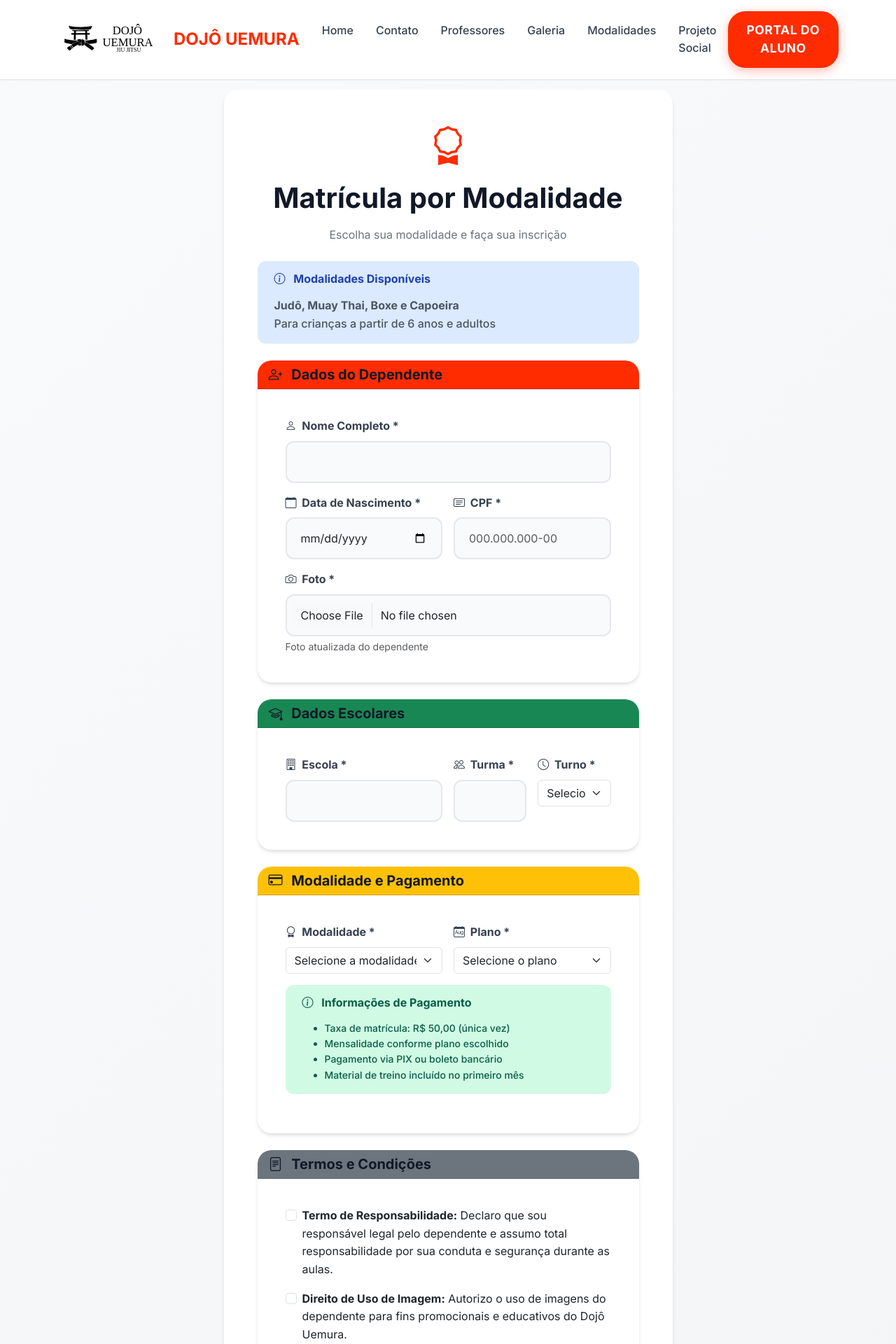
After one commit to vitorluiz/dojouemura, a Django app: template usuarios/templates/usuarios/matricula_modalidade_paga.html in a window 1280 px wide. The commit adds this page. Shown: the top 1920 px of the page at 70% size. Run offline with Django 3.2, Linux system fonts and the light colour scheme; the template is opened without the code that fills it, so the values that code supplies are empty.

Commit message:
feat: implementar validações específicas por tipo de matrícula - criar template para modalidade paga e melhorar lógica das views

```diff
--- /dev/null
+++ b/usuarios/templates/usuarios/matricula_modalidade_paga.html
@@ -0,0 +1,285 @@
+{% extends 'usuarios/base.html' %}
+{% load static %}
+
+{% block title %}Matrícula por Modalidade - Dojô Uemura{% endblock %}
+
+{% block content %}
+<div class="container py-5">
+    <div class="row justify-content-center">
+        <div class="col-md-8 col-lg-7">
+            <div class="card">
+                <div class="card-body p-5">
+                    <div class="text-center mb-4">
+                        <div class="display-4 text-primary mb-3">
+                            <i class="bi bi-award"></i>
+                        </div>
+                        <h2 class="fw-bold">Matrícula por Modalidade</h2>
+                        <p class="text-muted">Escolha sua modalidade e faça sua inscrição</p>
+                    </div>
+
+                    <!-- Informações sobre modalidades pagas -->
+                    <div class="alert alert-info mb-4">
+                        <h6 class="alert-heading fw-bold">
+                            <i class="bi bi-info-circle me-2"></i>
+                            Modalidades Disponíveis
+                        </h6>
+                        <p class="mb-0">
+                            <strong>Judô, Muay Thai, Boxe e Capoeira</strong><br>
+                            Para crianças a partir de 6 anos e adultos
+                        </p>
+                    </div>
+
+                    <form method="post" id="matriculaModalidadeForm">
+                        {% csrf_token %}
+
+                        <!-- Dados do Dependente -->
+                        <div class="card mb-4">
+                            <div class="card-header bg-primary text-white">
+                                <h5 class="mb-0">
+                                    <i class="bi bi-person-plus me-2"></i>
+                                    Dados do Dependente
+                                </h5>
+                            </div>
+                            <div class="card-body">
+                                <div class="row g-3">
+                                    <div class="col-12">
+                                        <label for="nome_completo" class="form-label fw-bold">
+                                            <i class="bi bi-person me-1"></i>
+                                            Nome Completo *
+                                        </label>
+                                        <input type="text" class="form-control" id="nome_completo" name="nome_completo" required>
+                                    </div>
+
+                                    <div class="col-md-6">
+                                        <label for="data_nascimento" class="form-label fw-bold">
+                                            <i class="bi bi-calendar me-1"></i>
+                                            Data de Nascimento *
+                                        </label>
+                                        <input type="date" class="form-control" id="data_nascimento" name="data_nascimento" required>
+                                    </div>
+
+                                    <div class="col-md-6">
+                                        <label for="cpf" class="form-label fw-bold">
+                                            <i class="bi bi-card-text me-1"></i>
+                                            CPF *
+                                        </label>
+                                        <input type="text" class="form-control" id="cpf" name="cpf" placeholder="000.000.000-00" required>
+                                    </div>
+
+                                    <div class="col-12">
+                                        <label for="foto" class="form-label fw-bold">
+                                            <i class="bi bi-camera me-1"></i>
+                                            Foto *
+                                        </label>
+                                        <input type="file" class="form-control" id="foto" name="foto" accept="image/*" required>
+                                        <div class="form-text">Foto atualizada do dependente</div>
+                                    </div>
+                                </div>
+                            </div>
+                        </div>
+
+                        <!-- Dados Escolares -->
+                        <div class="card mb-4">
+                            <div class="card-header bg-success text-white">
+                                <h5 class="mb-0">
+                                    <i class="bi bi-mortarboard me-2"></i>
+                                    Dados Escolares
+                                </h5>
+                            </div>
+                            <div class="card-body">
+                                <div class="row g-3">
+                                    <div class="col-md-6">
+                                        <label for="escola" class="form-label fw-bold">
+                                            <i class="bi bi-building me-1"></i>
+                                            Escola *
+                                        </label>
+                                        <input type="text" class="form-control" id="escola" name="escola" required>
+                                    </div>
+
+                                    <div class="col-md-3">
+                                        <label for="turma" class="form-label fw-bold">
+                                            <i class="bi bi-people me-1"></i>
+                                            Turma *
+                                        </label>
+                                        <input type="text" class="form-control" id="turma" name="turma" required>
+                                    </div>
+
+                                    <div class="col-md-3">
+                                        <label for="turno" class="form-label fw-bold">
+                                            <i class="bi bi-clock me-1"></i>
+                                            Turno *
+                                        </label>
+                                        <select class="form-select" id="turno" name="turno" required>
+                                            <option value="">Selecione</option>
+                                            <option value="manha">Manhã</option>
+                                            <option value="tarde">Tarde</option>
+                                            <option value="noite">Noite</option>
+                                        </select>
+                                    </div>
+                                </div>
+                            </div>
+                        </div>
+
+                        <!-- Modalidade e Pagamento -->
+                        <div class="card mb-4">
+                            <div class="card-header bg-warning text-dark">
+                                <h5 class="mb-0">
+                                    <i class="bi bi-credit-card me-2"></i>
+                                    Modalidade e Pagamento
+                                </h5>
+                            </div>
+                            <div class="card-body">
+                                <div class="row g-3">
+                                    <div class="col-md-6">
+                                        <label for="modalidade" class="form-label fw-bold">
+                                            <i class="bi bi-award me-1"></i>
+                                            Modalidade *
+                                        </label>
+                                        <select class="form-select" id="modalidade" name="modalidade" required>
+                                            <option value="">Selecione a modalidade</option>
+                                            <option value="judo">Judô</option>
+                                            <option value="muaythai">Muay Thai</option>
+                                            <option value="boxe">Boxe</option>
+                                            <option value="capoeira">Capoeira</option>
+                                        </select>
+                                    </div>
+
+                                    <div class="col-md-6">
+                                        <label for="plano" class="form-label fw-bold">
+                                            <i class="bi bi-calendar-month me-1"></i>
+                                            Plano *
+                                        </label>
+                                        <select class="form-select" id="plano" name="plano" required>
+                                            <option value="">Selecione o plano</option>
+                                            <option value="mensal">Mensal - R$ 80,00</option>
+                                            <option value="trimestral">Trimestral - R$ 220,00</option>
+                                            <option value="semestral">Semestral - R$ 400,00</option>
+                                            <option value="anual">Anual - R$ 720,00</option>
+                                        </select>
+                                    </div>
+                                </div>
+
+                                <!-- Informações de pagamento -->
+                                <div class="alert alert-success mt-3">
+                                    <h6 class="alert-heading fw-bold">
+                                        <i class="bi bi-info-circle me-2"></i>
+                                        Informações de Pagamento
+                                    </h6>
+                                    <ul class="mb-0 small">
+                                        <li>Taxa de matrícula: R$ 50,00 (única vez)</li>
+                                        <li>Mensalidade conforme plano escolhido</li>
+                                        <li>Pagamento via PIX ou boleto bancário</li>
+                                        <li>Material de treino incluído no primeiro mês</li>
+                                    </ul>
+                                </div>
+                            </div>
+                        </div>
+
+                        <!-- Termos e Condições -->
+                        <div class="card mb-4">
+                            <div class="card-header bg-secondary text-white">
+                                <h5 class="mb-0">
+                                    <i class="bi bi-file-text me-2"></i>
+                                    Termos e Condições
+                                </h5>
+                            </div>
+                            <div class="card-body">
+                                <div class="form-check mb-3">
+                                    <input class="form-check-input" type="checkbox" id="termo_responsabilidade" name="termo_responsabilidade" required>
+                                    <label class="form-check-label" for="termo_responsabilidade">
+                                        <strong>Termo de Responsabilidade:</strong> Declaro que sou responsável legal pelo dependente e assumo total responsabilidade por sua conduta e segurança durante as aulas.
+                                    </label>
+                                </div>
+
+                                <div class="form-check mb-3">
+                                    <input class="form-check-input" type="checkbox" id="direito_imagem" name="direito_imagem">
+                                    <label class="form-check-label" for="direito_imagem">
+                                        <strong>Direito de Uso de Imagem:</strong> Autorizo o uso de imagens do dependente para fins promocionais e educativos do Dojô Uemura.
+                                    </label>
+                                </div>
+
+                                <div class="form-check mb-3">
+                                    <input class="form-check-input" type="checkbox" id="termo_saude" name="termo_saude" required>
+                                    <label class="form-check-label" for="termo_saude">
+                                        <strong>Termo de Saúde:</strong> Declaro que o dependente está em condições físicas adequadas para praticar a modalidade escolhida.
+                                    </label>
+                                </div>
+
+                                <div class="form-check">
+                                    <input class="form-check-input" type="checkbox" id="aceite_regras" name="aceite_regras" required>
+                                    <label class="form-check-label" for="aceite_regras">
+                                        <strong>Regras do Dojô:</strong> Li e aceito as regras e regulamentos internos do Dojô Uemura.
+                                    </label>
+                                </div>
+                            </div>
+                        </div>
+
+                        <!-- Botão de envio -->
+                        <div class="d-grid">
+                            <button type="submit" class="btn btn-primary btn-lg">
+                                <i class="bi bi-check-circle me-2"></i>
+                                Finalizar Matrícula
+                            </button>
+                        </div>
+                    </form>
+                </div>
+            </div>
+        </div>
+    </div>
+</div>
+
+<!-- JavaScript para validações -->
+<script>
+document.addEventListener('DOMContentLoaded', function() {
+    const form = document.getElementById('matriculaModalidadeForm');
+    const dataNascimento = document.getElementById('data_nascimento');
+    const cpf = document.getElementById('cpf');
+
+    // Validação de idade mínima (6 anos)
+    dataNascimento.addEventListener('change', function() {
+        const hoje = new Date();
+        const nascimento = new Date(this.value);
+        const idade = hoje.getFullYear() - nascimento.getFullYear();
+        const mes = hoje.getMonth() - nascimento.getMonth();
+
+        if (mes < 0 || (mes === 0 && hoje.getDate() < nascimento.getDate())) {
+            idade--;
+        }
+
+        if (idade < 6) {
+            alert('O dependente deve ter pelo menos 6 anos para se matricular.');
+            this.value = '';
+        }
+    });
+
+    // Máscara para CPF
+    cpf.addEventListener('input', function() {
+        let value = this.value.replace(/\D/g, '');
+        value = value.replace(/(\d{3})(\d)/, '$1.$2');
+        value = value.replace(/(\d{3})(\d)/, '$1.$2');
+        value = value.replace(/(\d{3})(\d{1,2})$/, '$1-$2');
+        this.value = value;
+    });
+
+    // Validação do formulário
+    form.addEventListener('submit', function(e) {
+        const requiredFields = form.querySelectorAll('[required]');
+        let isValid = true;
+
+        requiredFields.forEach(field => {
+            if (!field.value.trim()) {
+                isValid = false;
+                field.classList.add('is-invalid');
+            } else {
+                field.classList.remove('is-invalid');
+            }
+        });
+
+        if (!isValid) {
+            e.preventDefault();
+            alert('Por favor, preencha todos os campos obrigatórios.');
+        }
+    });
+});
+</script>
+{% endblock %}
```
Also changed, not shown: usuarios/templates/usuarios/dashboard.html (+70 -1 lines), usuarios/views.py (+117 -149 lines).
